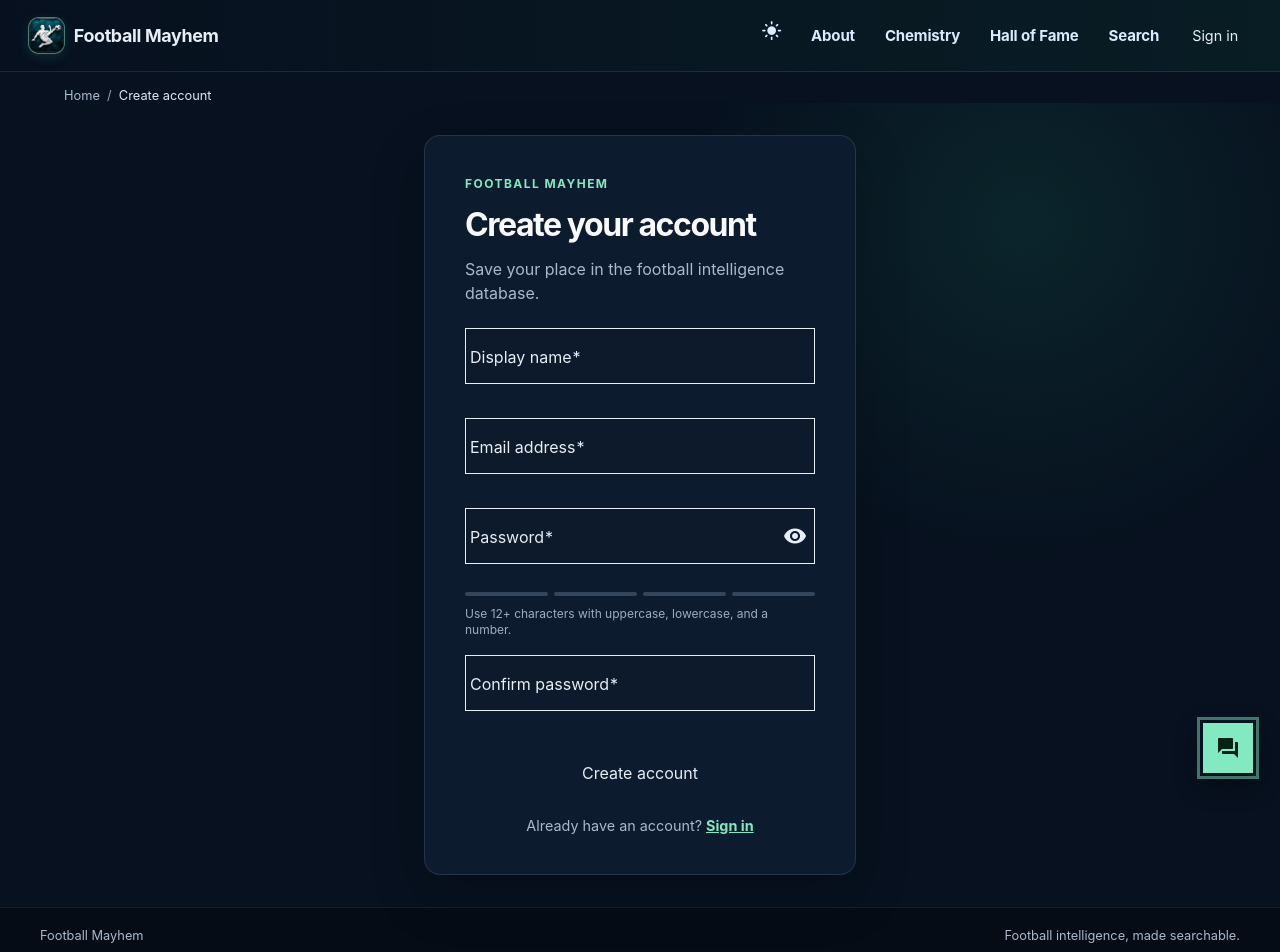
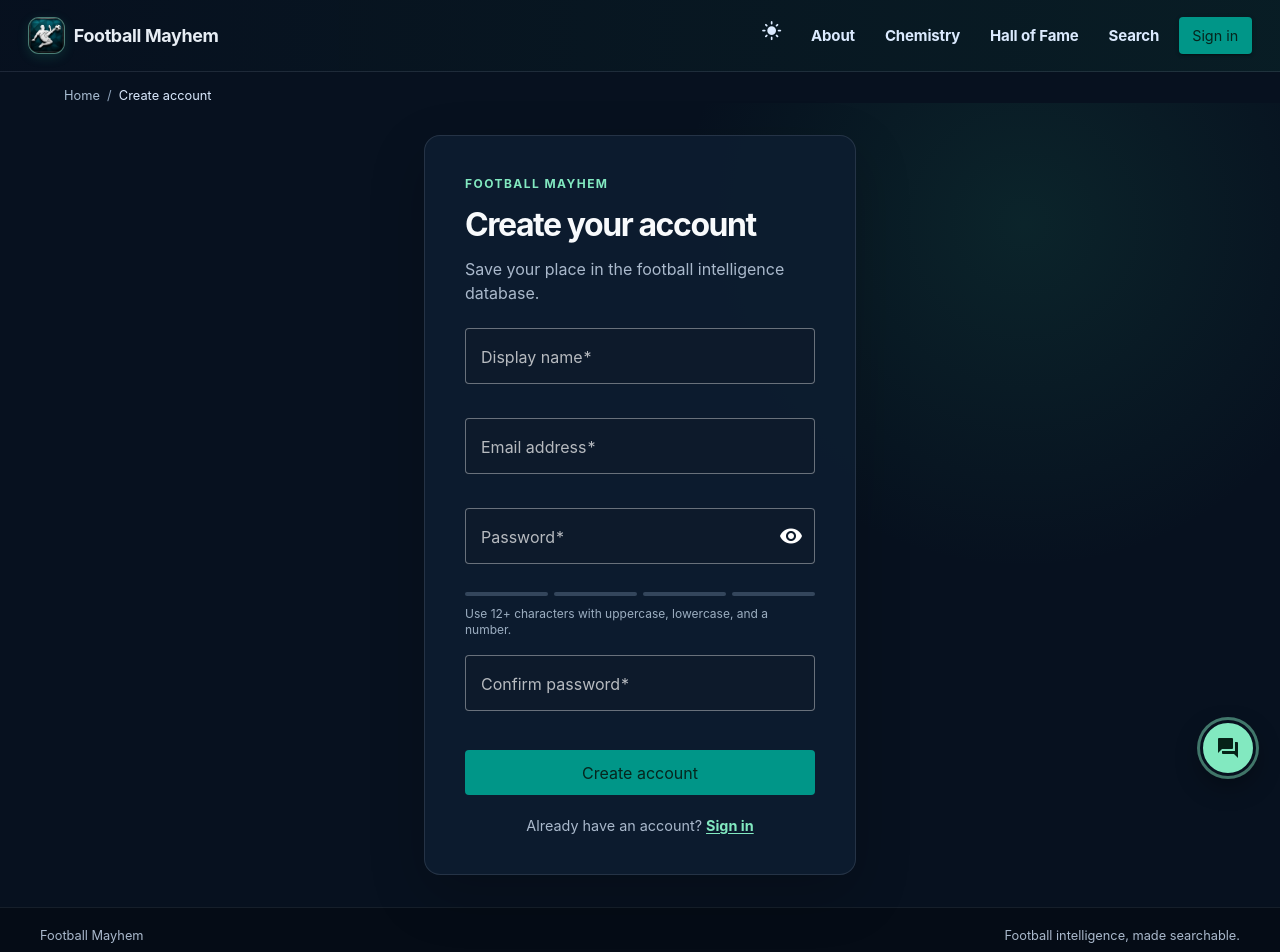
Before and after one commit to swapgamer/DraftApp, an Angular app in the folder UI/DraftAOD/: page /register in a window 1280 px wide. Shown: the top 952 px of the page. Built offline with nearby package versions, Linux system fonts and the light colour scheme.

Commit message:
fix auth form theming and feedback

```diff
--- a/UI/DraftAOD/src/app/core/auth/auth.service.ts
+++ b/UI/DraftAOD/src/app/core/auth/auth.service.ts
@@ -1,6 +1,6 @@
 import { Injectable, computed, signal } from '@angular/core';
 import { HttpClient } from '@angular/common/http';
-import { Observable, finalize, shareReplay, tap, throwError } from 'rxjs';
+import { EMPTY, Observable, catchError, finalize, shareReplay, tap, throwError } from 'rxjs';
 import { environment } from '../../../environments/environment';
 import { AuthResponse, AuthUser, LoginRequest, RegisterRequest } from '../models/auth.models';
 
@@ -20,7 +20,14 @@ export class AuthService {
   refresh(): Observable<AuthResponse> {
     const refreshToken = this.state()?.refreshToken;
     if (!refreshToken) return throwError(() => new Error('No refresh token is available.'));
-    if (!this.refreshRequest) this.refreshRequest = this.http.post<AuthResponse>(`${environment.apiUrl}/auth/refresh`, { refreshToken }).pipe(tap((response) => this.persist(response)), finalize(() => this.refreshRequest = undefined), shareReplay({ bufferSize: 1, refCount: false }));
+    if (!this.refreshRequest) this.refreshRequest = this.http.post<AuthResponse>(`${environment.apiUrl}/auth/refresh`, { refreshToken }).pipe(
+      tap((response) => this.persist(response)),
+      // A stale local session is normal after a token expires or is revoked. Treat it
+      // as signed out rather than leaving an expected 401 as an application error.
+      catchError((error) => { if (error?.status === 401) { this.clear(); return EMPTY; } return throwError(() => error); }),
+      finalize(() => this.refreshRequest = undefined),
+      shareReplay({ bufferSize: 1, refCount: false }),
+    );
     return this.refreshRequest;
   }
 
@@ -35,6 +42,12 @@ export class AuthService {
     if (refreshAt <= 0) { this.clear(); return; }
     this.refreshTimer = setTimeout(() => this.refresh().subscribe({ error: () => this.clear() }), refreshAt);
   }
-  private read(): AuthResponse | null { try { return JSON.parse(localStorage.getItem('draft-datastore.auth') ?? 'null'); } catch { return null; } }
+  private read(): AuthResponse | null {
+    try {
+      const value = JSON.parse(localStorage.getItem('draft-datastore.auth') ?? 'null') as AuthResponse | null;
+      if (!value || new Date(value.accessTokenExpiresAtUtc).getTime() <= Date.now()) { localStorage.removeItem('draft-datastore.auth'); return null; }
+      return value;
+    } catch { localStorage.removeItem('draft-datastore.auth'); return null; }
+  }
   private clear(): void { if (this.refreshTimer) clearTimeout(this.refreshTimer); this.refreshTimer = undefined; localStorage.removeItem('draft-datastore.auth'); this.state.set(null); }
 }
--- a/UI/DraftAOD/src/app/features/auth/login/login.component.html
+++ b/UI/DraftAOD/src/app/features/auth/login/login.component.html
@@ -20,7 +20,10 @@
       @if (form.controls.password.touched && form.controls.password.hasError('required')) { <mat-error>Password is required.</mat-error> }
     </mat-form-field>
 
-    <button mat-flat-button color="primary" type="submit" [disabled]="submitting()">{{ submitting() ? 'Signing in...' : 'Sign in' }}</button>
+    <button mat-flat-button color="primary" type="submit" [disabled]="submitting()" [attr.aria-busy]="submitting()">
+      @if (submitting()) { <mat-spinner diameter="18" /> <span>Signing in…</span> } @else { <span>Sign in</span> }
+    </button>
+    @if (submitting()) { <p class="signin-progress" role="status">This can take a few seconds when the service is waking up.</p> }
     <p class="switch-copy">New to Football Mayhem? <a routerLink="/register">Create an account</a></p>
   </form>
 </section>
--- a/UI/DraftAOD/src/app/features/auth/login/login.component.ts
+++ b/UI/DraftAOD/src/app/features/auth/login/login.component.ts
@@ -5,12 +5,14 @@ import { MatButtonModule } from '@angular/material/button';
 import { MatFormFieldModule } from '@angular/material/form-field';
 import { MatIconModule } from '@angular/material/icon';
 import { MatInputModule } from '@angular/material/input';
+import { MatProgressSpinnerModule } from '@angular/material/progress-spinner';
 import { ActivatedRoute, Router, RouterLink } from '@angular/router';
 import { AuthService } from '../../../core/auth/auth.service';
+import { NotificationService } from '../../../core/notification.service';
 
 @Component({
   standalone: true,
-  imports: [ReactiveFormsModule, RouterLink, MatButtonModule, MatFormFieldModule, MatIconModule, MatInputModule],
+  imports: [ReactiveFormsModule, RouterLink, MatButtonModule, MatFormFieldModule, MatIconModule, MatInputModule, MatProgressSpinnerModule],
   templateUrl: './login.component.html',
   styleUrl: './login.component.scss',
   changeDetection: ChangeDetectionStrategy.OnPush,
@@ -27,10 +29,16 @@ export class LoginComponent {
   private readonly auth = inject(AuthService);
   private readonly router = inject(Router);
   private readonly route = inject(ActivatedRoute);
+  private readonly notifications = inject(NotificationService);
 
   submit(): void {
     if (this.form.invalid || this.submitting()) {
       this.form.markAllAsTouched();
+      if (!this.submitting()) {
+        const message = this.validationMessage();
+        this.error.set(message);
+        this.notifications.showError(message);
+      }
       return;
     }
     this.error.set('');
@@ -43,4 +51,11 @@ export class LoginComponent {
       },
     });
   }
+
+  private validationMessage(): string {
+    if (this.form.controls.email.hasError('required')) return 'Email is required.';
+    if (this.form.controls.email.hasError('email')) return 'Enter a valid email address.';
+    if (this.form.controls.password.hasError('required')) return 'Password is required.';
+    return 'Please correct the highlighted fields.';
+  }
 }
--- a/UI/DraftAOD/src/styles.scss
+++ b/UI/DraftAOD/src/styles.scss
@@ -2,15 +2,61 @@
 @import url('https://fonts.googleapis.com/icon?family=Material+Icons');
 @include mat.core();
 
+// Material needs an actual theme as well as the application's custom CSS variables.
+// Without this, MDC's primary and error tokens remain unset and filled buttons can
+// render transparent while validation errors inherit the regular body colour.
+$football-primary: mat.m2-define-palette(mat.$m2-teal-palette, 500, 100, 700);
+$football-accent: mat.m2-define-palette(mat.$m2-green-palette, A400, A200, A700);
+$football-warn: mat.m2-define-palette(mat.$m2-red-palette, 600);
+$football-dark-theme: mat.m2-define-dark-theme((color: (primary: $football-primary, accent: $football-accent, warn: $football-warn)));
+$football-light-theme: mat.m2-define-light-theme((color: (primary: $football-primary, accent: $football-accent, warn: $football-warn)));
+
+@include mat.all-component-themes($football-dark-theme);
+
+:root.light-theme {
+  @include mat.all-component-colors($football-light-theme);
+}
+
 :root {
   --page:#07111f; --surface:#0e1d30; --surface-alt:#10233a; --surface-deep:#0d1a2b; --shell:#07111f; --footer:#050c16;
-  --text:#e7edf4; --text-strong:#f8fafc; --text-soft:#dbeafe; --muted:#aab9cc; --accent:#82e9c0; --border:rgba(148,163,184,.16); color-scheme:dark;
+  --text:#e7edf4; --text-strong:#f8fafc; --text-soft:#dbeafe; --muted:#aab9cc; --accent:#82e9c0; --danger:#f87171; --danger-surface:#7f1d1d; --border:rgba(148,163,184,.16); color-scheme:dark;
 }
 :root.light-theme {
   --page:#edf3f8; --surface:#ffffff; --surface-alt:#f8fafc; --surface-deep:#e6edf5; --shell:#f7fafc; --footer:#e2e8f0;
-  --text:#10233a; --text-strong:#10233a; --text-soft:#1e3a5f; --muted:#475569; --accent:#087a56; --border:rgba(51,65,85,.18); color-scheme:light;
+  --text:#10233a; --text-strong:#10233a; --text-soft:#1e3a5f; --muted:#475569; --accent:#087a56; --danger:#b91c1c; --danger-surface:#fee2e2; --border:rgba(51,65,85,.18); color-scheme:light;
 }
 html,body { min-width:320px; min-height:100dvh; margin:0; font-family:Inter,Roboto,'Helvetica Neue',Arial,sans-serif; background:var(--page); }* { box-sizing:border-box; }button,a,input { font:inherit; }
+
+/* Explicit MDC token fallbacks retain the Football Mayhem palette across Material updates. */
+.mat-mdc-unelevated-button.mat-primary,
+.mat-mdc-raised-button.mat-primary,
+.mat-mdc-fab.mat-primary,
+.mat-mdc-mini-fab.mat-primary {
+  --mdc-filled-button-container-color: var(--accent);
+  --mdc-protected-button-container-color: var(--accent);
+  --mdc-fab-container-color: var(--accent);
+  --mdc-filled-button-label-text-color: #06251d;
+  --mdc-protected-button-label-text-color: #06251d;
+  color: #06251d !important;
+}
+.mat-mdc-form-field.mat-form-field-invalid {
+  --mdc-outlined-text-field-error-outline-color: var(--danger);
+  --mdc-outlined-text-field-error-focus-outline-color: var(--danger);
+  --mdc-outlined-text-field-error-label-text-color: var(--danger);
+  --mat-form-field-error-text-color: var(--danger);
+}
+.mat-mdc-form-field-error,
+mat-error { color: var(--danger) !important; }
+
+main.page-content a:not(.brand):not([mat-button]):not([mat-flat-button]):not([mat-raised-button]):not([mat-stroked-button]):not([mat-icon-button]) {
+  color: var(--accent);
+  font-weight: 650;
+  text-decoration: underline;
+  text-decoration-thickness: .1em;
+  text-underline-offset: .16em;
+}
+main.page-content a:not(.brand):not([mat-button]):not([mat-flat-button]):not([mat-raised-button]):not([mat-stroked-button]):not([mat-icon-button]):hover { filter: brightness(1.15); }
+main.page-content a:not(.brand):not([mat-button]):not([mat-flat-button]):not([mat-raised-button]):not([mat-stroked-button]):not([mat-icon-button]):focus-visible { outline: 2px solid var(--accent); outline-offset: .2rem; border-radius: .15rem; }
 
 /* Keep Material form controls and their overlay panels readable in the dark theme. */
 .mat-mdc-form-field .mat-mdc-text-field-wrapper { background-color: var(--surface-deep); }
```
Also changed, not shown: UI/DraftAOD/src/app/features/auth/login/login.component.scss (+1 -1 lines).
